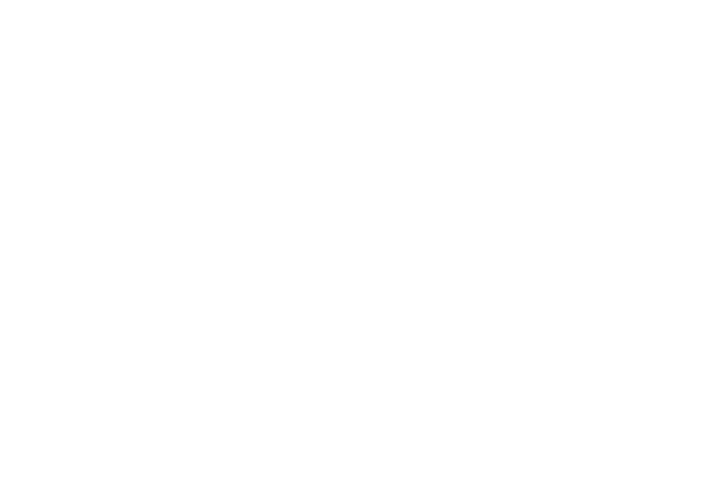
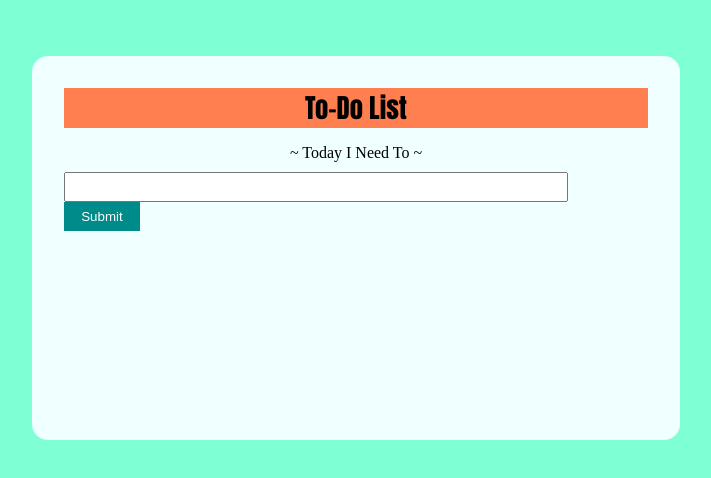
Before and after one commit to dts-kominfo-rea2a/challenge-08-cahyono20, a website: page index.html in a window 1280 px wide. Shown: the whole page, without its empty margins (284-995 px from the left). Drawn offline with Linux system fonts and the light colour scheme.

Commit message:
feat: Tantangan JS DOM

```diff
--- a/index.html
+++ b/index.html
@@ -5,37 +5,50 @@
     <meta http-equiv="X-UA-Compatible" content="IE=edge" />
     <meta name="viewport" content="width=device-width, initial-scale=1.0" />
     <title>Challenge - DOM</title>
+    <link rel="stylesheet" href="style.css">
   </head>
   <body>
     <div id="app">
       <!-- TODO: Buatlah sebuah header dengan id todo-title -->
+      <div id="todo-title">To-Do List</div>
       <!-- TODO: Buatlah sebuah subtitle dengan id todo-subtitle -->
-
+      <div id="todo-subtitle">~ Today I Need To ~</div>
       <!-- Section: input -->
       <!-- TODO: Buatlah sebuah input bertipe text dengan id todo-input -->
+      <input type="text" id="todo-input">
       <!-- TODO: Buatlah sebuah button dengan id todo-submit -->
-
+      <button id="todo-submit">Submit</button>
       <!-- Section output -->
       <!-- TODO: Buatlah sebuah <ul> dengan id todo-output -->
+      <ul id="todo-output"></ul>
     </div>
 
     <!-- ! Untuk tantangan ini, script jangan diubah ke external js yah ! -->
     <script>
       // TODO: Deklarasi variable sesuai dengan kebutuhan di sini
-      let button;
-      let input;
-      let output;
+      let button = document.getElementById("todo-submit");
+      let input = document.getElementById("todo-input");
+      let output = document.getElementById("todo-output");
 
       // TODO: Buatlah sebuah fungsi dengan nama fnClickHandler
       // Fungsi yang digunakan untuk menambahkan tulisan
       // Jangan ubah cara deklarasi fungsinya, cukup isi saja
-      function fnClickHandler(toDoItem) {}
+      function fnClickHandler(toDoItem) {
+        let li = document.createElement('li');
+        li.innerHTML = input.value;
+        output.appendChild(li);
+        input.value = "";
+        input.focus();
+      }
 
       // TODO: register event onclick / addEventListener untuk button
       // akan menjalankan fungsi fnClickHandler
-
+      button.addEventListener('click', fnClickHandler);
       // TODO: register event onkeypress / addEventListener untuk input
       // sehingga saat di input ditekan enter akan menjalankan fungsi fnClickHandler juga
+      input.addEventListener("keypress", (ev)=> {
+        if(ev.key === "Enter") fnClickHandler();
+      });
     </script>
   </body>
 </html>
--- /dev/null
+++ b/style.css
@@ -0,0 +1,50 @@
+body {
+  background-color: aquamarine;
+  padding: 3rem;
+}
+
+#app {
+  background-color: azure;
+  width: 50%;
+  padding: 2rem;
+  min-height: 20rem;
+  border-radius: 1rem;
+  margin: auto auto;
+}
+
+#todo-title {
+  background-color: coral;
+  padding: auto;
+  font-family: Impact;
+  width: 100%;
+  font-size: 20pt;
+  text-align: center;
+}
+
+#todo-subtitle {
+  margin-top: 1rem;
+  text-align: center;
+}
+
+#todo-input {
+  margin-top: 10px;
+  width: 85%;
+  height: 1.5rem;
+}
+
+#todo-submit {
+  background-color: darkcyan;
+  color: #fff;
+  font-family: Arial;
+  width: 13%;
+  height: 1.8rem;
+  border: none;
+}
+
+#todo-output {
+  margin-top: 2rem;
+}
+
+#todo-output li {
+  color: chocolate;
+}
```
